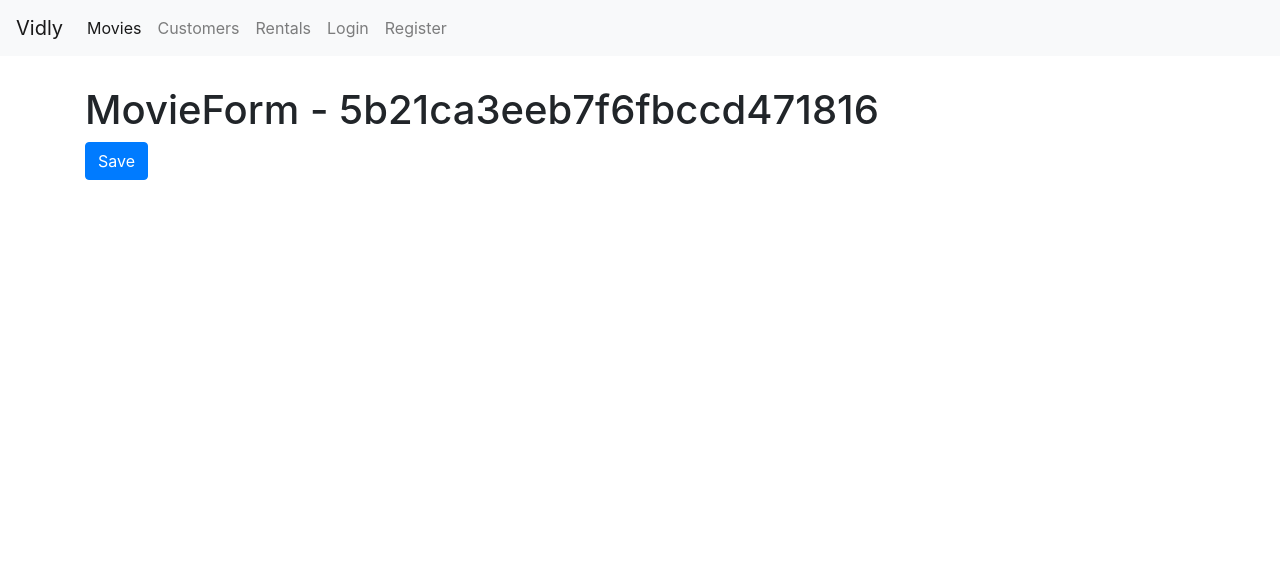
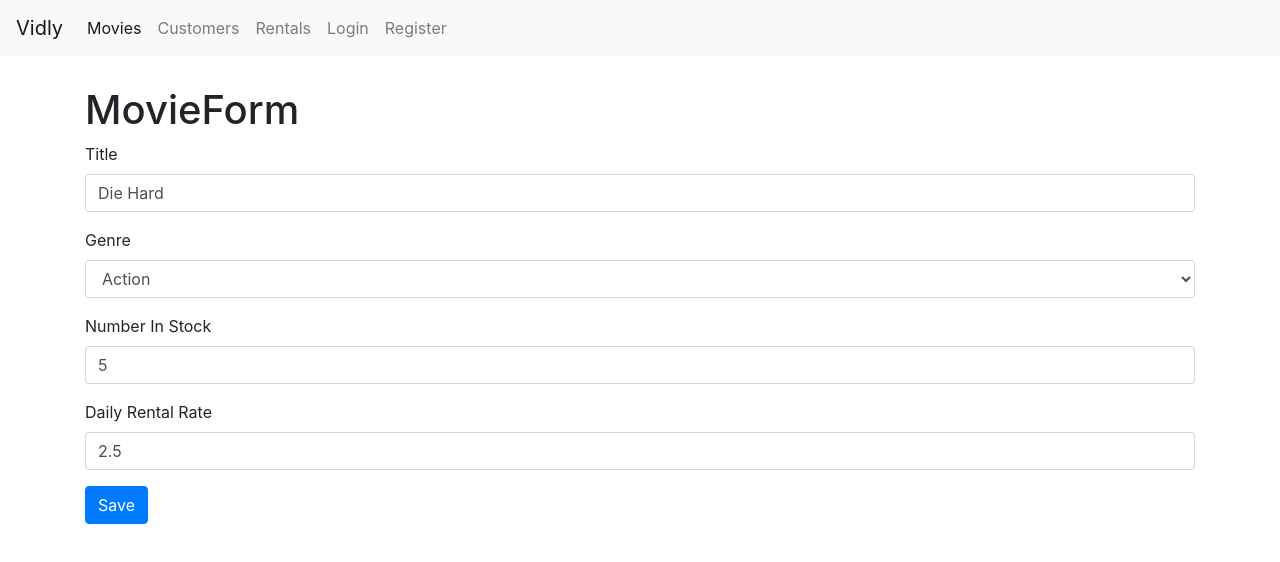
Before and after one commit to salehsub90/react-app-vidly, a React (Create React App) app: page /movies/5b21ca3eeb7f6fbccd471816 in a window 1280 px wide. Shown: the top 562 px of the page. Built offline with nearby package versions, Linux system fonts and the light colour scheme.

Commit message:
Implemented CRUD operations on the fake services!

```diff
--- a/src/App.js
+++ b/src/App.js
@@ -16,6 +16,7 @@
       <NavBar />
       <main className="container">
         <Switch>
+          <Route path="/movies/new" component={MovieForm}></Route>
           <Route path="/register" component={RegisterForm}></Route>
           <Route path="/login" component={LoginForm}></Route>
           <Route path="/movies/:id" component={MovieForm}></Route>
--- a/src/components/common/form.jsx
+++ b/src/components/common/form.jsx
@@ -1,6 +1,7 @@
 import { Component } from 'react';
 import Joi from 'joi-browser';
 import Input from './input';
+import Select from './select';
 
 class Form extends Component {
 
@@ -73,6 +74,20 @@
       />
     );
   }
+
+  renderSelect(name, label, options) {
+    const { data, errors } = this.state;
+    return (
+      <Select
+        name={name}
+        value={data[name]}
+        label={label}
+        options={options}
+        onChange={this.handleChange}
+        error={errors[name]}
+      />
+    )
+  }
 }
 
 export default Form;
--- /dev/null
+++ b/src/components/common/select.jsx
@@ -0,0 +1,18 @@
+const Select = ({ name, label, options, error, ...rest}) => {
+  return (
+    <div className="form-group">
+      <label htmlFor="" className="htmlFor">{label}</label>
+      <select name={name} id={name} {...rest} className="form-control">
+        <option value="" />
+        {options.map(option => (
+          <option key={option._id} value={option._id}>
+            {option.name}
+          </option>
+        ))}
+      </select>
+      {error && <div className="alert alert-danger">{error}</div>}
+    </div>
+   );
+}
+
+export default Select;
--- a/src/components/movieForm.jsx
+++ b/src/components/movieForm.jsx
@@ -1,12 +1,72 @@
 import React from 'react';
+import Joi from 'joi-browser';
+import Form from './common/form';
+import { getGenres } from '../services/fakeGenreService';
+import { getMovie, saveMovie } from '../services/fakeMovieService';
 
-const MovieForm = ({ match, history }) => {
-  return (
-    <div>
-      <h1>MovieForm - {match.params.id}</h1>
-      <button className="btn btn-primary" onClick={() => history.push("/movies")}>Save</button>
-    </div>
-  );
-};
+class MovieForm extends Form {
+
+  state = {
+    data: {
+      title: "",
+      genreId: "",
+      numberInStock: "",
+      dailyRentalRate: ""
+    },
+    genres: [],
+    errors: {}
+  }
+
+  schema = {
+    _id: Joi.string(),
+    title: Joi.string().required().label("Title"),
+    genreId: Joi.string().required().label("Genre"),
+    numberInStock: Joi.number().required().min(0).max(100).label("Number in Stock"),
+    dailyRentalRate: Joi.number().required().min(0).max(10).label("Daily Rental Rate")
+  };
+
+  componentDidMount() {
+    const genres = getGenres();
+    this.setState({ genres });
+
+    const movieId = this.props.match.params.id;
+    if (!movieId) return;
+
+    const movie = getMovie(movieId);
+    if (!movie) return this.props.history.replace("/not-found");
+
+    this.setState({ data: this.mapToViewModel(movie) });
+  }
+
+  mapToViewModel(movie) {
+    return {
+      _id: movie._id,
+      title: movie.title,
+      genreId: movie.genre._id,
+      numberInStock: movie.numberInStock,
+      dailyRentalRate: movie.dailyRentalRate
+    };
+  }
+
+  doSubmit = () => {
+    saveMovie(this.state.data);
+    this.props.history.push("/movies");
+  }
+
+  render() {
+    return (
+      <div>
+        <h1>MovieForm</h1>
+        <form onSubmit={this.handleSubmit}>
+          {this.renderInput('title', 'Title')}
+          {this.renderSelect('genreId', 'Genre', this.state.genres)}
+          {this.renderInput('numberInStock', 'Number In Stock')}
+          {this.renderInput('dailyRentalRate', 'Daily Rental Rate')}
+          {this.renderButton("Save")}
+        </form>
+      </div>
+     );
+  }
+}
 
 export default MovieForm;
--- a/src/components/movies.jsx
+++ b/src/components/movies.jsx
@@ -6,6 +6,7 @@
 import { getMovies } from '../services/fakeMovieService';
 import MoviesTable from './moviesTable';
 import _ from 'lodash';
+import { Link } from 'react-router-dom';
 
 class Movies extends Component {
 
@@ -94,6 +95,13 @@
           />
         </div>
         <div className="col">
+          <Link
+            className="btn btn-primary"
+            style={{ marginBottom: 20 }}
+            to="/movies/new"
+          >
+            New Movie
+          </Link>
           <p>Showing {totalCount} movies in the database.</p>
           <MoviesTable
             movies={movies}
--- a/src/services/fakeMovieService.js
+++ b/src/services/fakeMovieService.js
@@ -78,13 +78,13 @@
 
 export function saveMovie(movie) {
   let movieInDb = movies.find(m => m._id === movie._id) || {};
-  movieInDb.name = movie.name;
+  movieInDb.title = movie.title;
   movieInDb.genre = genresAPI.genres.find(g => g._id === movie.genreId);
   movieInDb.numberInStock = movie.numberInStock;
   movieInDb.dailyRentalRate = movie.dailyRentalRate;
 
   if (!movieInDb._id) {
-    movieInDb._id = Date.now();
+    movieInDb._id = Date.now().toString();
     movies.push(movieInDb);
   }
 
```
Also changed, not shown: 1 other file (tests, documents, lock files or other folders).
